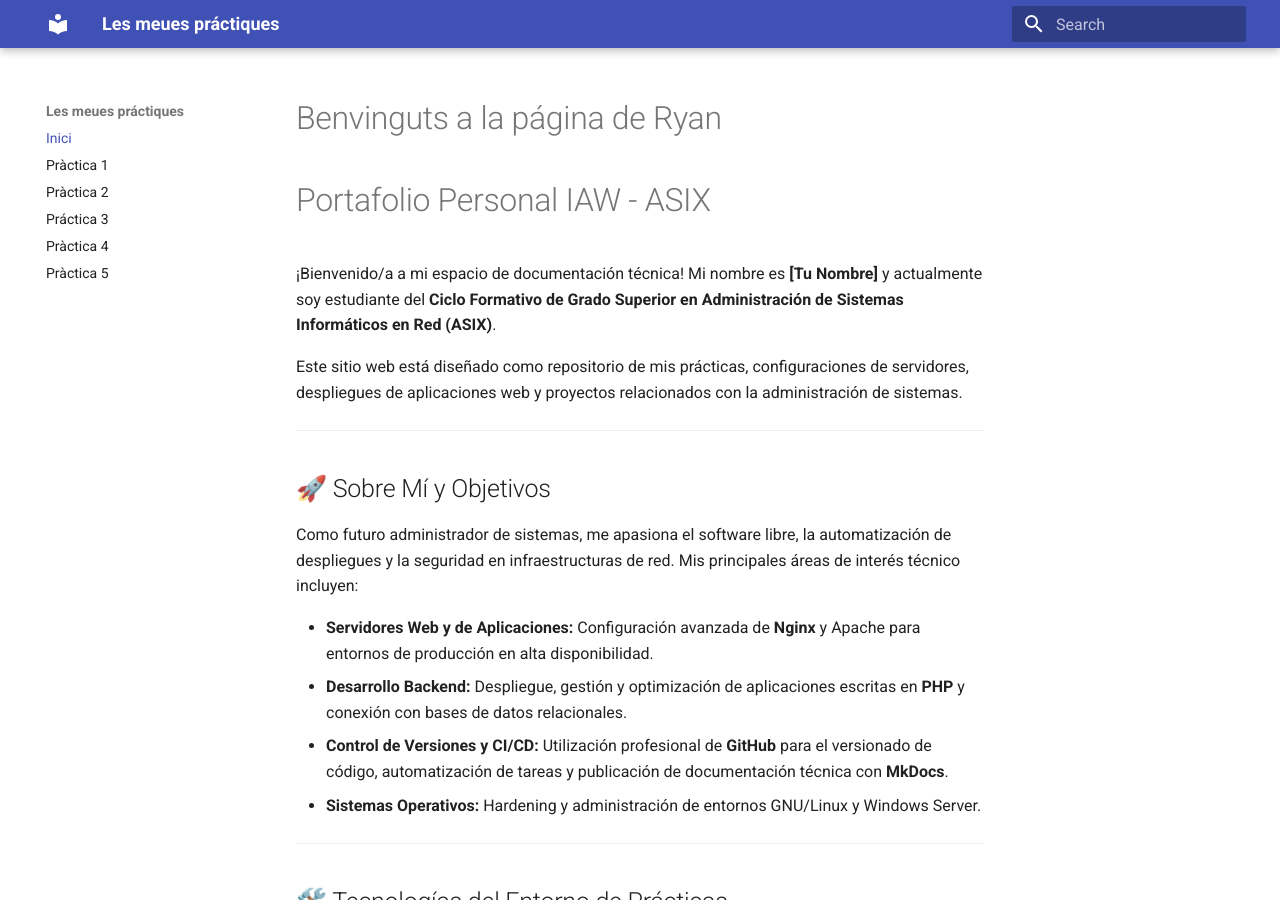
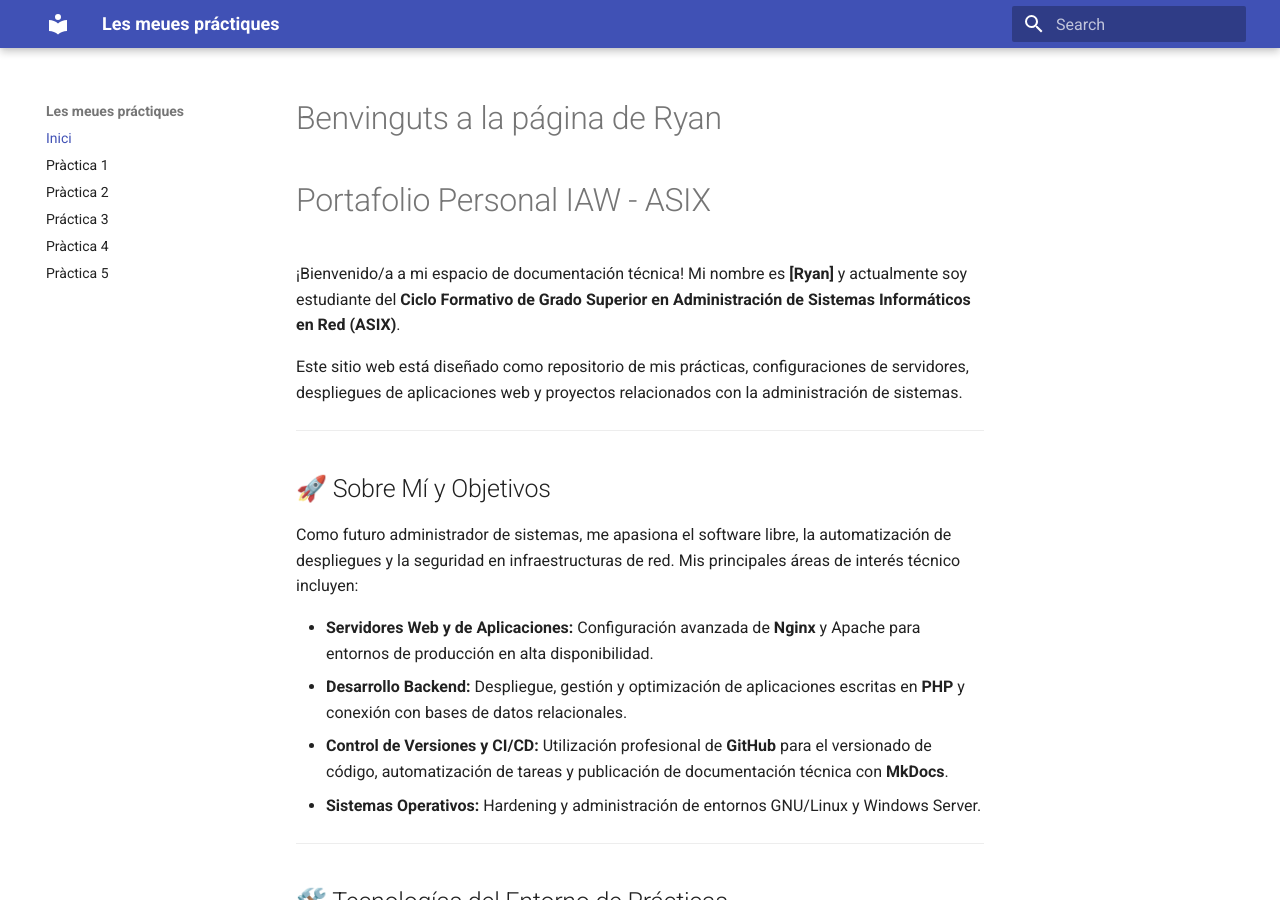
Before and after one commit to ryanwolf97/practica_mkdocs, an MkDocs documentation site: the page built from docs/index.md, in a window 1280 px wide and 900 px high. Built offline with MkDocs 1.6.1 and Material for MkDocs 9.7.7, drawn with Linux system fonts in a browser that asks for light colours.

Commit message:
Update name in technical documentation

```diff
--- a/docs/index.md
+++ b/docs/index.md
@@ -2,7 +2,7 @@
 
 # Portafolio Personal IAW - ASIX
 
-¡Bienvenido/a a mi espacio de documentación técnica! Mi nombre es **[Tu Nombre]** y actualmente soy estudiante del **Ciclo Formativo de Grado Superior en Administración de Sistemas Informáticos en Red (ASIX)**.
+¡Bienvenido/a a mi espacio de documentación técnica! Mi nombre es **[Ryan]** y actualmente soy estudiante del **Ciclo Formativo de Grado Superior en Administración de Sistemas Informáticos en Red (ASIX)**.
 
 Este sitio web está diseñado como repositorio de mis prácticas, configuraciones de servidores, despliegues de aplicaciones web y proyectos relacionados con la administración de sistemas.
 
```
